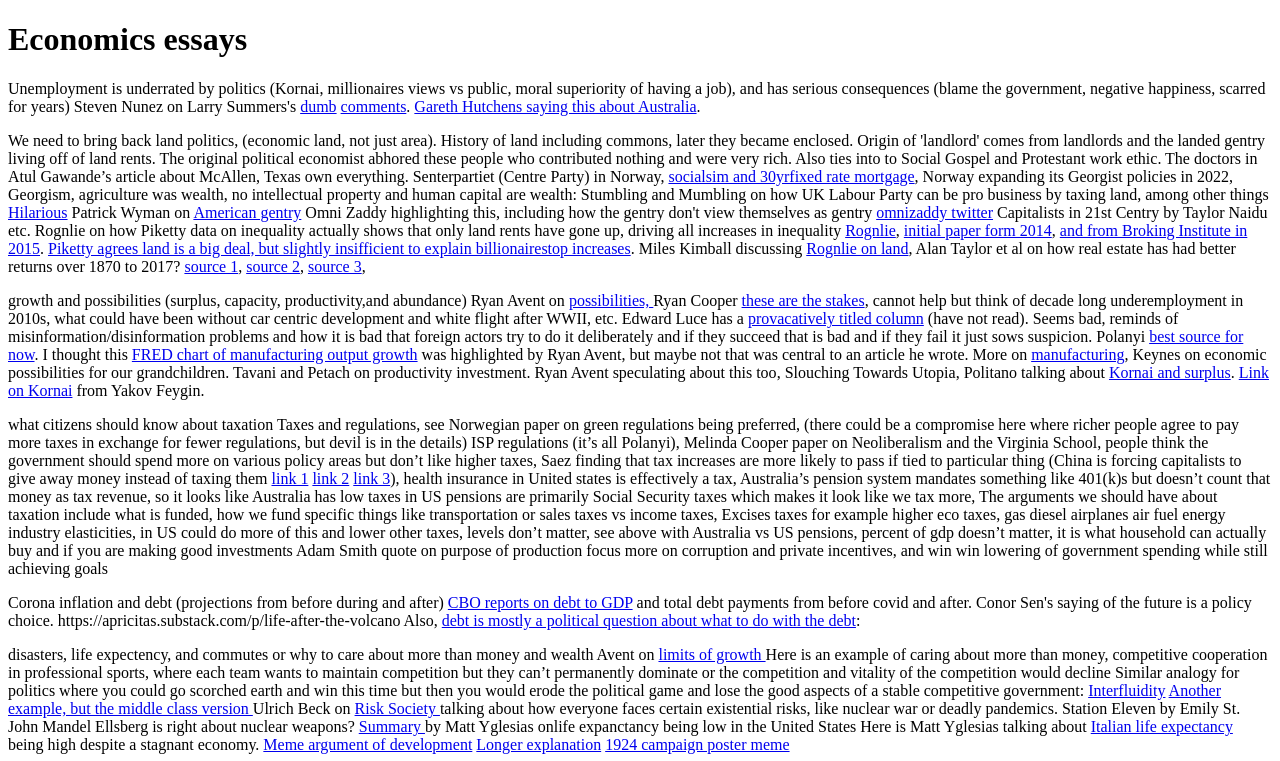
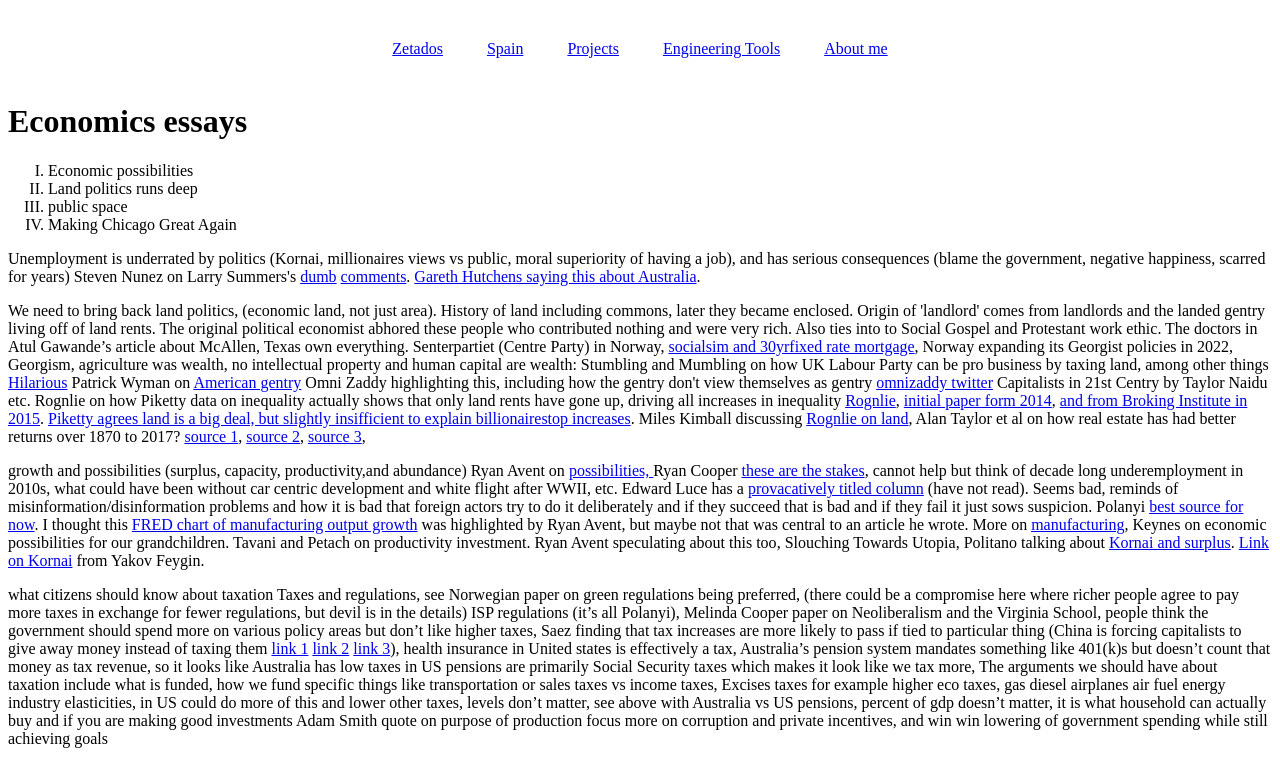
Before and after one commit to dbattice/website, a plain HTML site: page economics_essays.html in a window 1280 px wide. Shown: the top 761 px of the page. Drawn offline with Linux system fonts and the light colour scheme.

Commit message:
Update economics_essays.html

```diff
--- a/economics_essays.html
+++ b/economics_essays.html
@@ -1,9 +1,55 @@
 <!DOCTYPE html>
 <html>
+<style>
+ul{
+  padding-top: 24px;
+  padding-bottom: 24px;
+  padding-left: 0px;
+  width: 100%;
+  text-align:center;
+}
+/*for li tags*/
+.topnav {
+     list-style-type: none;
+     margin: 20px;
+     padding: 0px;
+     display: inline;
+     color: #FFFFFF;
+}
+
+.footpara {
+    width: 99%;
+    text-alignt: left;
+    float: right;
+    padding: 0;
+    margin: 0;
+	color: #0000F0;
+}
+
+.footdef {
+    line-height: 3em;
+}
+/* < img src="gaztelugatxe1.jpg" width=100% > */
+</style>
+<header>
+	<ul>
+		<li class="topnav"><a href="https://www.zetados.xyz">Zetados</a></li>
+		<li class="topnav"><a href="#spain">Spain</a></li>
+		<li class="topnav"><a href="#projects">Projects</a></li>
+		<li class="topnav"><a href="engineeringtools">Engineering Tools</a></li>
+		<li class="topnav"><a href="#aboutme">About me</a></li>
+	</ul>
+</header>
 <body>
 <h1>
 Economics essays
 </h1>
+<ol type="I" id="agenda">
+	<li> Economic possibilities </li>
+	<li> Land politics runs deep </li>
+	<li> public space </li>
+	<li> Making Chicago Great Again </li>
+</ol>
 <p>
 Unemployment is underrated by politics (Kornai, millionaires views vs public, moral superiority of having a job),
 and has serious consequences (blame the government, negative happiness, scarred for years)
```
